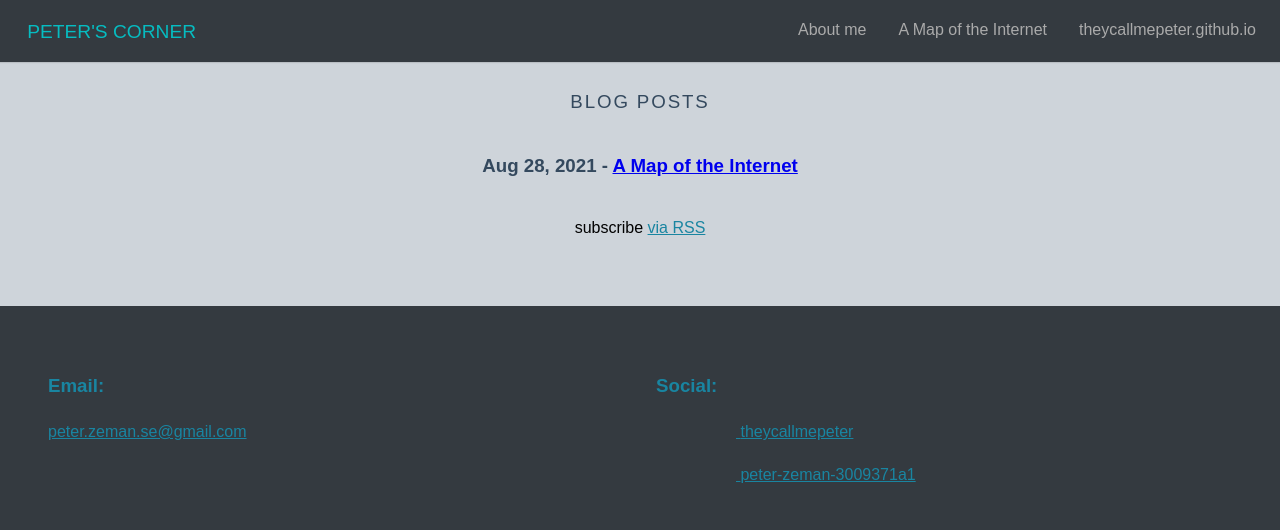
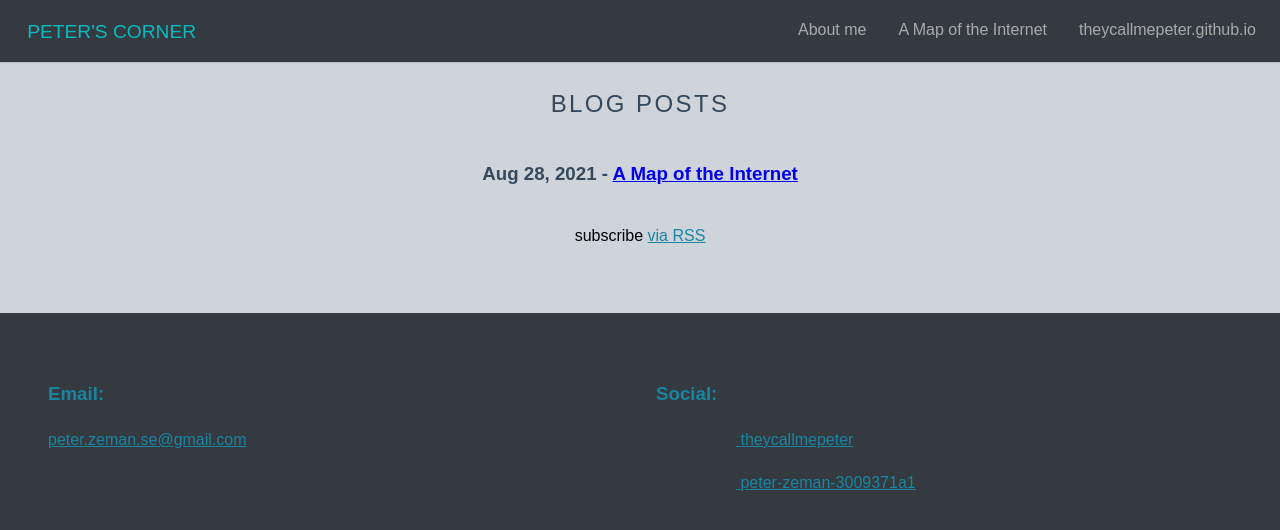
Before and after one commit to theycallmepeter/theycallmepeter.github.io, a Jekyll site: the page built from README.md, in a window 1280 px wide. Shown: the top 530 px of the page. Built offline with Jekyll 4.4.1, drawn with Linux system fonts in a browser that asks for light colours; nearby versions of some CDN libraries; our own code applies the rules of GitHub Pages for plain Markdown files.

Commit message:
fixed inconsistent heading size

```diff
--- a/_layouts/home.html
+++ b/_layouts/home.html
@@ -6,7 +6,7 @@ layout: default
         <div class="content brightribbon">
 
         {%- if site.posts.size > 0 -%}
-            <h3 class="content-head is-center">{{ page.list_title | default: "Blog posts" }}</h3>
+            <h2 class="content-head is-center">{{ page.list_title | default: "Blog posts" }}</h2>
             <div class="pure-g ">
                 {%- for post in site.posts -%}
                 <div class="pure-u-1 is-center">
```
